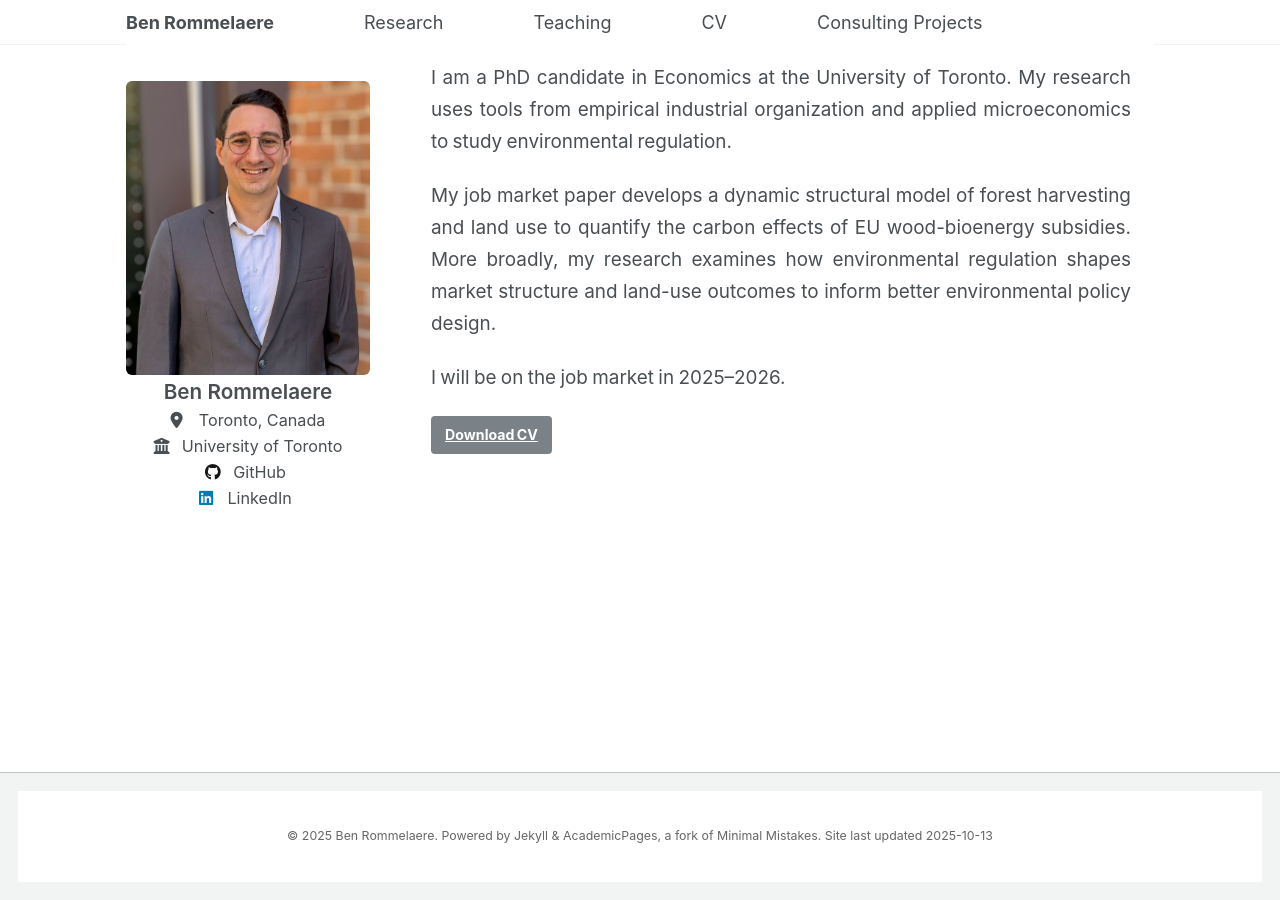
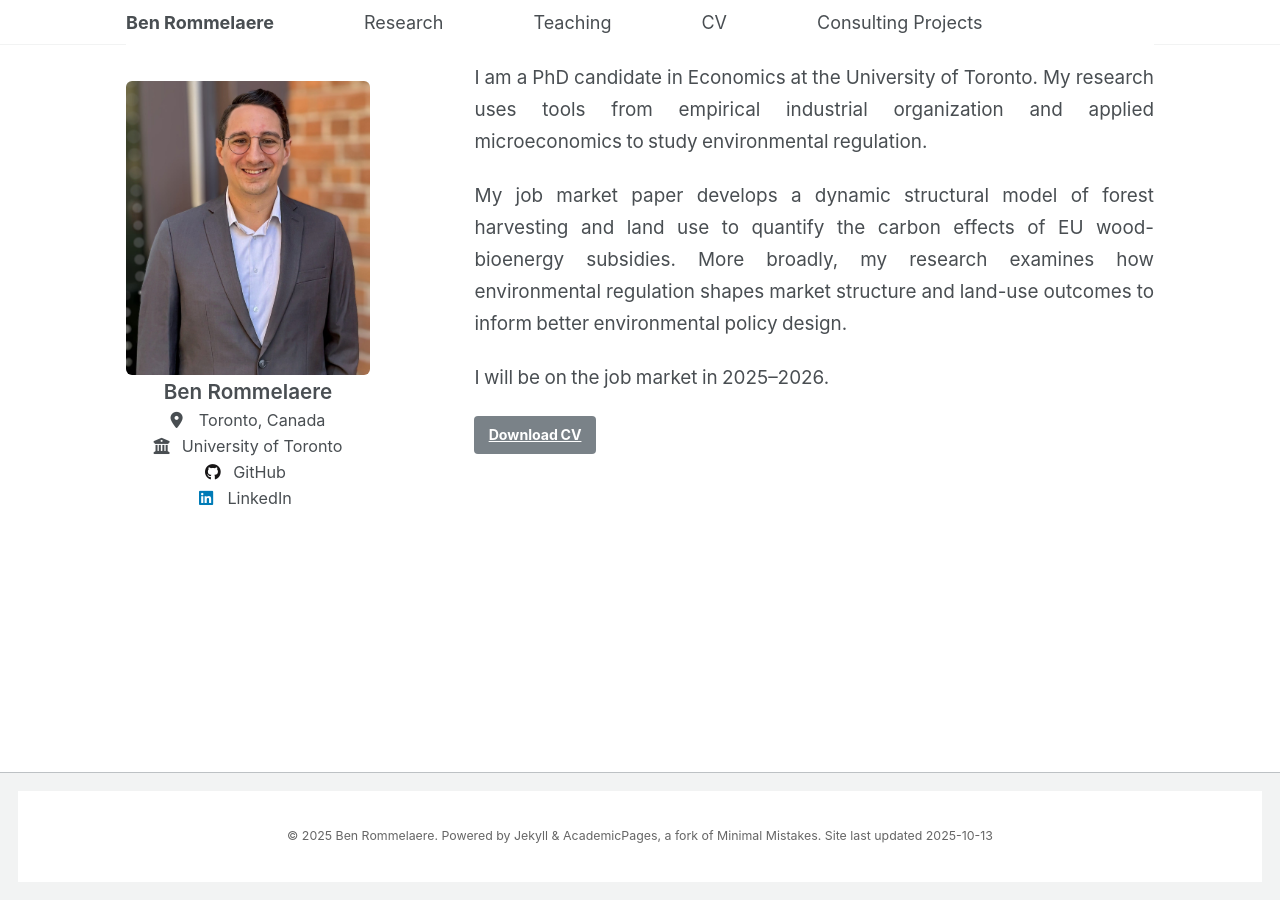
Before and after one commit to brommelaere/brommelaere.github.io, a Jekyll site: the page built from _pages/about.md, in a window 1280 px wide. Built offline with Jekyll 4.4.1, drawn with Linux system fonts in a browser that asks for light colours.

Commit message:
Update _page.scss

```diff
--- a/_sass/layout/_page.scss
+++ b/_sass/layout/_page.scss
@@ -19,7 +19,7 @@
 
 .page {
   @include breakpoint($large) {
-    @include span(9 of 12 last);
+    @include span(8.5 of 12 last);
     @include prefix(0.5 of 12);
     @include suffix(0 of 12);
   }
```
